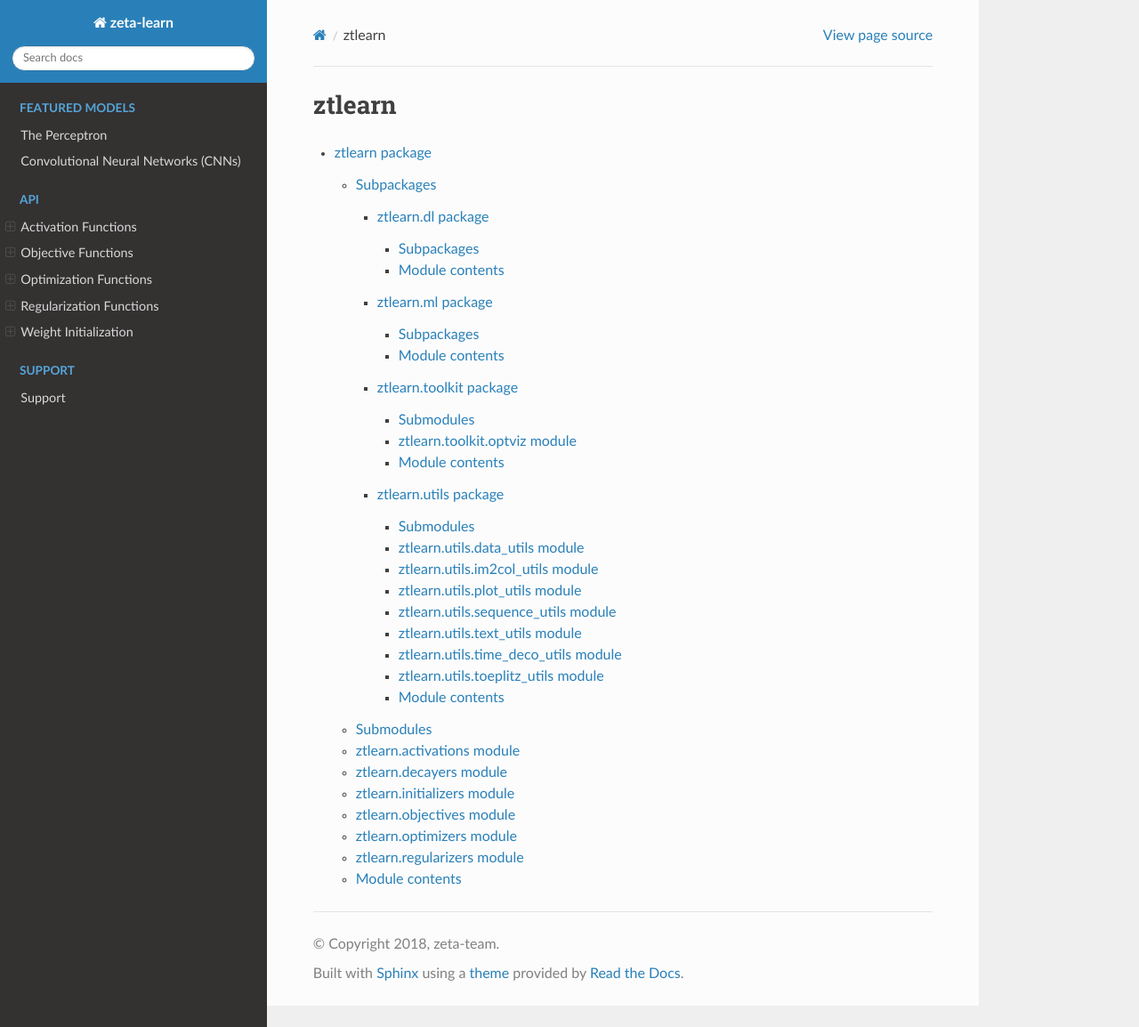
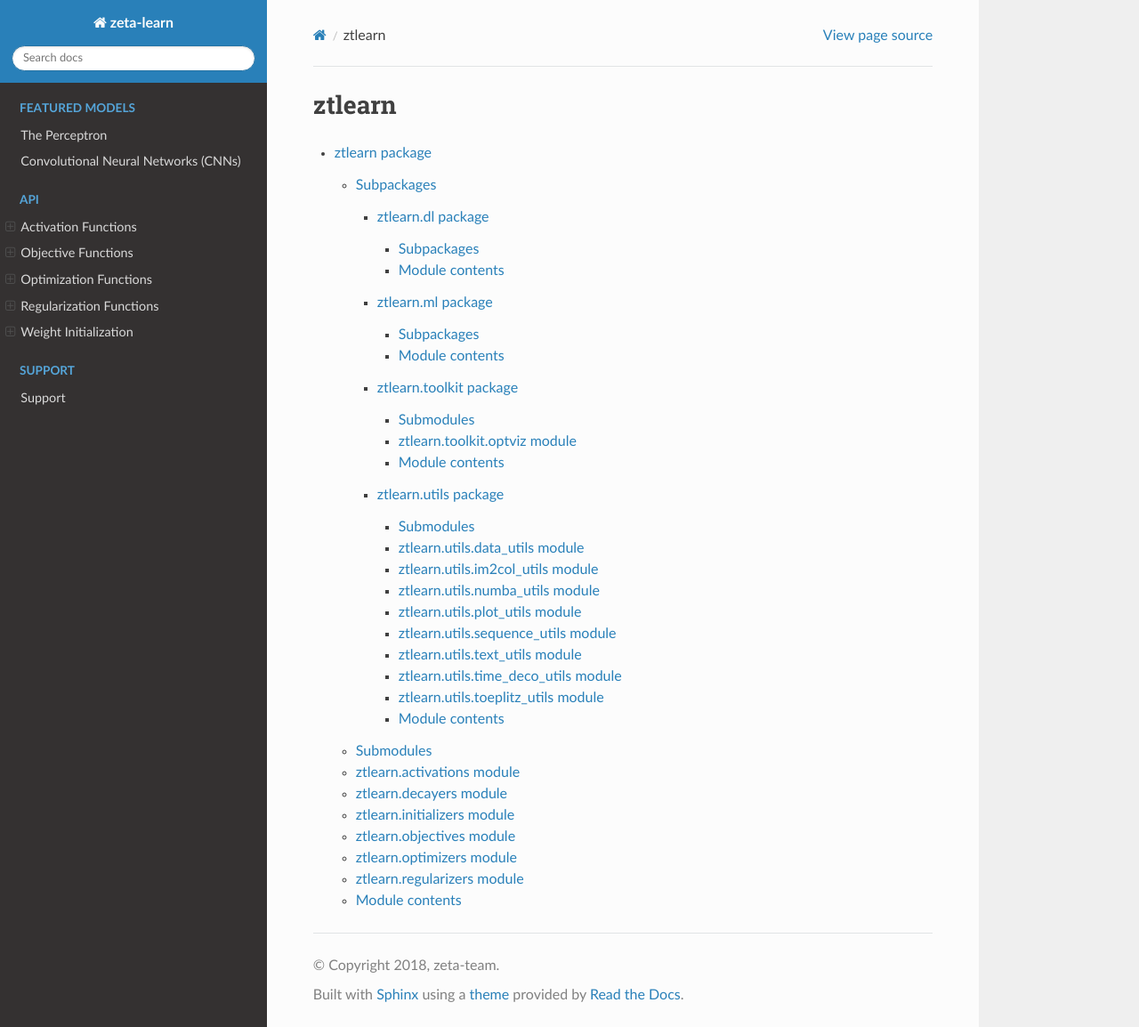
Before and after one commit to jefkine/zeta-learn, a Sphinx documentation site: the page built from docs/source/modules.rst, in a window 1280 px wide and 1154 px high. Shown: the whole window at 89% size. Built offline with Sphinx 7.4.7 and the Read the Docs theme 2.0.0, drawn with Linux system fonts in a browser that asks for light colours.

Commit message:
doc edits

```diff
--- a/docs/source/ztlearn.utils.rst
+++ b/docs/source/ztlearn.utils.rst
@@ -16,6 +16,14 @@ ztlearn.utils.im2col\_utils module
 ----------------------------------
 
 .. automodule:: ztlearn.utils.im2col_utils
+    :members:
+    :undoc-members:
+    :show-inheritance:
+
+ztlearn.utils.numba\_utils module
+---------------------------------
+
+.. automodule:: ztlearn.utils.numba_utils
     :members:
     :undoc-members:
     :show-inheritance:
```
